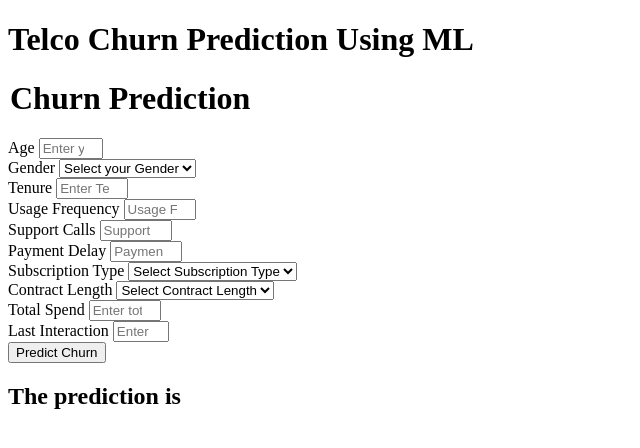
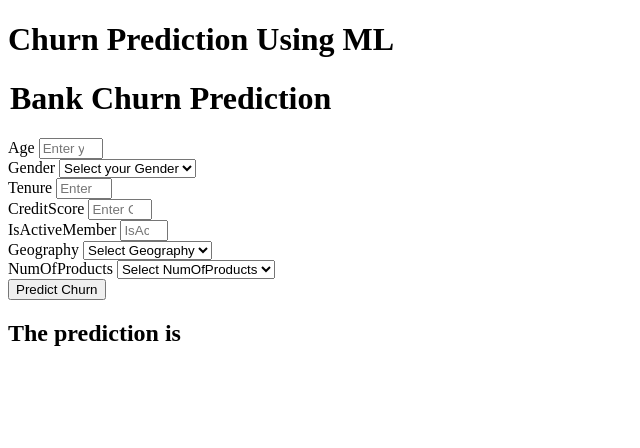
Before and after one commit to Debopam-Pritam2014/customer-churn, a Flask app: page /predict in a window 1280 px wide. Shown: the top 448 px of the page, without its empty margins (0-640 px from the left). Run offline with Flask 3, Linux system fonts and the light colour scheme.

Commit message:
add app.py and predicction pipeline for new data

```diff
--- a/app.py
+++ b/app.py
@@ -24,13 +24,10 @@
             Age=request.form.get("age"),
             Gender=request.form.get("gender"),
             Tenure=request.form.get("tenure"),
-            Usage_Frequency=request.form.get("usage_frequency"),
-            Support_Calls=request.form.get("support_calls"),
-            Payment_Delay=request.form.get("payment_delay"),
-            Subscription_Type=request.form.get("subscription_type"),
-            Contract_Length=request.form.get("contract_length"),
-            Total_Spend=request.form.get("total_spend"),
-            Last_Interaction=request.form.get("last_interaction"),
+            CreditScore=request.form.get("CreditScore"),
+            IsActiveMember=request.form.get("IsActiveMember"),
+            Geography=request.form.get("Geography"),
+            NumOfProducts=request.form.get("NumOfProducts"),
         )
         prediction=prediction_obj.predict()
         return render_template("home.html",results=prediction[0])
--- a/src/components/data_validation.py
+++ b/src/components/data_validation.py
@@ -27,7 +27,7 @@
                 "Age":pd.api.types.is_numeric_dtype,
                 "Tenure":pd.api.types.is_numeric_dtype,
                 "Balance":pd.api.types.is_numeric_dtype,
-                "NumOfProducts":pd.api.types.is_numeric_dtype,
+                "NumOfProducts":pd.api.types.is_object_dtype,
                 "HasCrCard":pd.api.types.is_numeric_dtype,
                 "IsActiveMember":pd.api.types.is_numeric_dtype,
                 "EstimatedSalary":pd.api.types.is_numeric_dtype,
--- a/templates/home.html
+++ b/templates/home.html
@@ -7,15 +7,15 @@
 </head>
 <body>
     <div class="login">
-        <h1>Telco Churn Prediction Using ML</h1>
+        <h1>Churn Prediction Using ML</h1>
 
         <form action="{{ url_for('predict_data')}}" method="post">
             <h1>
-                <legend>Churn Prediction</legend>
+                <legend>Bank Churn Prediction</legend>
             </h1>
             <div class="mb-3">
                 <label class="form-label">Age</label>
-                <input class="form-control" type="number" name="age" placeholder="Enter your Age" min='0' max='100' />
+                <input class="form-control" type="number" name="age" placeholder="Enter your Age" min='18' max='100' />
             </div>
             <div class="mb-3">
                 <label class="form-label">Gender</label>
@@ -31,63 +31,53 @@
             </div>
             <div class="mb-3">
                 <label class="form-label">Tenure</label>
-                <input class="form-control" type="number" name="tenure" placeholder="Enter Tenure" min='1' max='30.0' />
+                <input class="form-control" type="number" name="tenure" placeholder="Enter Tenure" min='1' max='10' />
             </div>
             <div class="mb-3">
-                <label class="form-label">Usage Frequency</label>
-                <input class="form-control" type="number" name="usage_frequency" placeholder="Usage Frequency" min='1' max='30.0' />
+                <label class="form-label">CreditScore</label>
+                <input class="form-control" type="number" name="CreditScore" placeholder="Enter CreditScore" min='300' max='850' />
             </div>
             <div class="mb-3">
-                <label class="form-label">Support Calls</label>
-                <input class="form-control" type="number" name="support_calls" placeholder="Support Calls" min='1' max='30.0' />
-            </div>
-            <div class="mb-3">
-                <label class="form-label">Payment Delay</label>
-                <input class="form-control" type="number" name="payment_delay" placeholder="Payment Delay" min='1' max='30.0' />
+                <label class="form-label">IsActiveMember</label>
+                <input class="form-control" type="number" name="IsActiveMember" placeholder="IsActiveMember" min='0' max='1' />
             </div>
 
+
             <div class="mb-3">
-                <label class="form-label">Subscription Type</label>
-                <select class="form-control" name="subscription_type" placeholder="Enter Subscription Type"
+                <label class="form-label">Geography</label>
+                <select class="form-control" name="Geography" placeholder="Enter Geography"
                     required>
-                    <option class="placeholder" selected disabled value="">Select Subscription Type</option>
-                    <option value="Basic">
-                        Basic
+                    <option class="placeholder" selected disabled value="">Select Geography</option>
+                    <option value="France">
+                        France
                     </option>
-                    <option value="Premium">
-                        Premium
+                    <option value="Spain">
+                        Spain
                     </option>
-                    <option value="Standard">
-                        Standard
+                    <option value="Germany">
+                        Germany
                     </option>
                 </select>
             </div>
         <div class="mb-3">
-                <label class="form-label">Contract Length</label>
-                <select class="form-control" name="contract_length" placeholder="Enter contract length" required>
-                    <option class="placeholder" selected disabled value="">Select Contract Length</option>
-                    <option value="Annual">
-                        Annual
+            <label class="form-label">NumOfProducts</label>
+            <select class="form-control" name="NumOfProducts" placeholder="Enter NumOfProducts" required>
+                <option class="placeholder" selected disabled value="">Select NumOfProducts</option>
+                <option value="One">
+                    One
                 </option>
-                    <option value="Quarterly">
-                        Quarterly
+                <option value="Two">
+                    Two
                 </option>
-                    <option value="Monthly">
-                        Monthly
+                <option value="Three">
+                    Three
+                </option>
+                <option value="Four">
+                    Four
                 </option>
             </select>
         </div>
 
-            <div class="mb-3">
-                <label class="form-label">Total Spend</label>
-                <input class="form-control" type="number" name="total_spend" placeholder="Enter total spend"
-                    min='90' max='1000' />
-            </div>
-            <div class="mb-3">
-                <label class="form-label">Last Interaction</label>
-                <input class="form-control" type="number" name="last_interaction" placeholder="Enter last interaction"
-                    min='0' max='30' />
-            </div>
             <div class="mb-3">
                 <input class="btn btn-primary" type="submit" value="Predict Churn" required />
             </div>
```
Also changed, not shown: src/components/data_ingestion.py (+11 -0 lines), src/pipeline/testing_pipeline.py (+11 -17 lines), 6 other files. Lines whose indentation alone changed are shown as unchanged.
